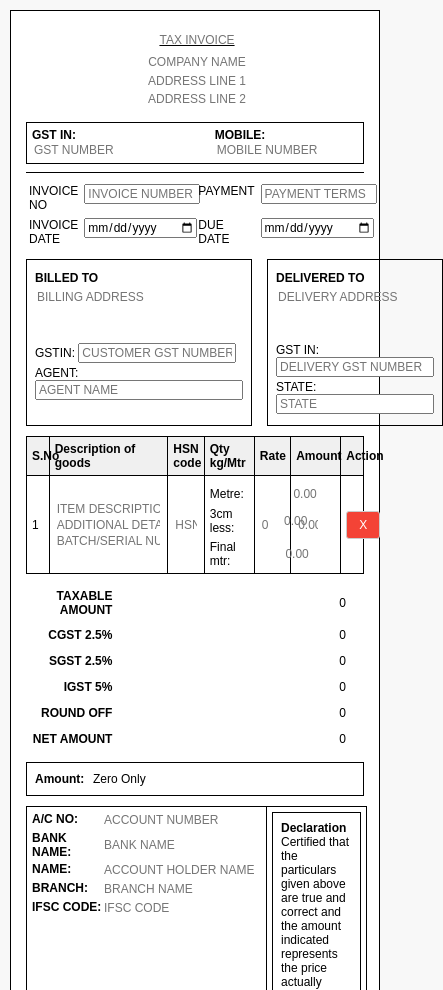
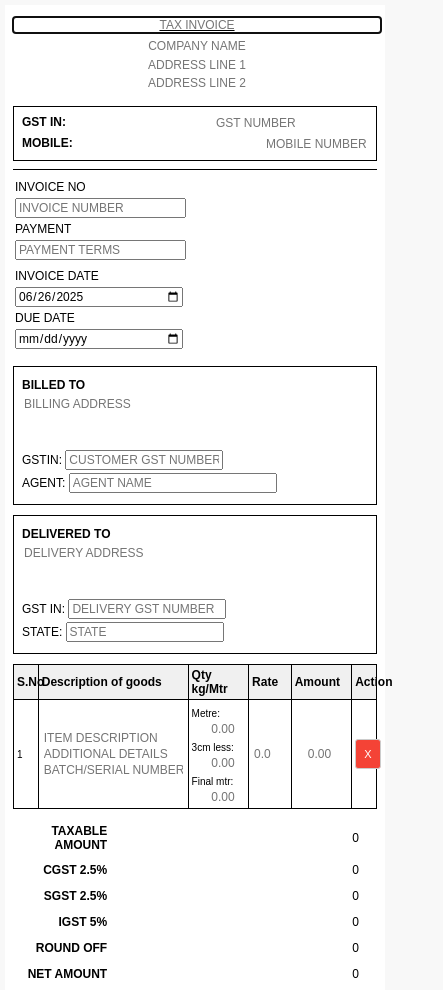
Before and after one commit to mugesh713/Bill, a plain HTML site: page index.html in a window 390 px wide. Shown: the top 990 px of the page, 443 px wide, since content can reach past the window. Drawn offline with nearby package versions, Linux system fonts and the light colour scheme.

Commit message:
first commit

```diff
--- a/index.html
+++ b/index.html
@@ -236,6 +236,101 @@
     .clear-btn:hover {
       background-color: #d32f2f;
     }
+
+    /* Mobile-specific styles */
+    @media screen and (max-width: 600px) {
+      body {
+        padding: 5px;
+        font-size: 11px;
+      }
+
+      .invoice-container {
+        padding: 8px;
+        border: none;
+      }
+
+      .header h1 {
+        font-size: 18px;
+      }
+
+      .header h2 {
+        font-size: 14px;
+      }
+
+      .gst-info {
+        flex-direction: column;
+        gap: 5px;
+        padding: 8px;
+      }
+
+      .gst-info span {
+        display: flex;
+        justify-content: space-between;
+      }
+
+      .invoice-info table {
+        display: block;
+      }
+
+      .invoice-info tr {
+        display: flex;
+        flex-direction: column;
+        margin-bottom: 5px;
+      }
+
+      .invoice-info td {
+        padding: 2px;
+      }
+
+      .address-section {
+        flex-direction: column;
+        gap: 10px;
+      }
+
+      .address-box {
+        min-height: auto;
+      }
+
+      .items-table {
+        font-size: 10px;
+      }
+
+      .items-table th,
+      .items-table td {
+        padding: 3px;
+      }
+
+      .items-table th:nth-child(3),
+      .items-table td:nth-child(3) {
+        display: none;
+      }
+
+      .qty-details {
+        flex-direction: column;
+        gap: 2px;
+        align-items: flex-start;
+      }
+
+      .qty-details input {
+        width: 60px;
+      }
+
+      .button-container {
+        flex-direction: column;
+        gap: 8px;
+      }
+
+      .button-group {
+        justify-content: space-between;
+      }
+
+      button {
+        padding: 8px;
+        font-size: 11px;
+        flex: 1;
+      }
+    }
+
     @media print {
       body {
         padding: 0;
@@ -443,10 +538,17 @@
 
   <script>
     document.addEventListener('DOMContentLoaded', function() {
+      // Set today's date as default
+      const today = new Date().toISOString().split('T')[0];
+      document.getElementById('invoiceDate').value = today;
+
       // Calculate amounts when quantity or rate changes
       document.querySelectorAll('.gross-qty, .partial-qty, .final-qty, .rate').forEach(input => {
         input.addEventListener('input', calculateAmounts);
       });
+
+      // Auto-focus first input for better mobile UX
+      document.querySelector('input').focus();
     });
 
     function numberToWords(num) {
@@ -538,6 +640,9 @@
       });
 
       updateSerialNumbers();
+
+      // Focus on the first input of the new row for better mobile UX
+      newRow.querySelector('input').focus();
     }
 
     function removeRow(button) {
@@ -559,6 +664,10 @@
     }
 
     function clearForm() {
+      if (!confirm('Are you sure you want to clear the entire form?')) {
+        return;
+      }
+
       // Clear all input fields
       document.querySelectorAll('input[type="text"], input[type="number"], input[type="date"], textarea').forEach(input => {
         input.value = '';
@@ -571,7 +680,11 @@
       document.getElementById('igst').value = '0';
       document.getElementById('roundOff').value = '0';
       document.getElementById('netAmount').value = '0';
-      document.getElementById('amountInWords').value = 'Rupees Zero Only';
+      document.getElementById('amountInWords').value = ' Zero Only';
+
+      // Set today's date
+      const today = new Date().toISOString().split('T')[0];
+      document.getElementById('invoiceDate').value = today;
 
       // Reset to one row
       const tbody = document.getElementById('itemsBody');
@@ -610,6 +723,9 @@
       document.querySelectorAll('.gross-qty, .partial-qty, .final-qty, .rate').forEach(input => {
         input.addEventListener('input', calculateAmounts);
       });
+
+      // Focus on invoice number field
+      document.getElementById('invoiceNo').focus();
     }
 
     function generatePDF() {
```
Lines whose indentation alone changed are shown as unchanged.
